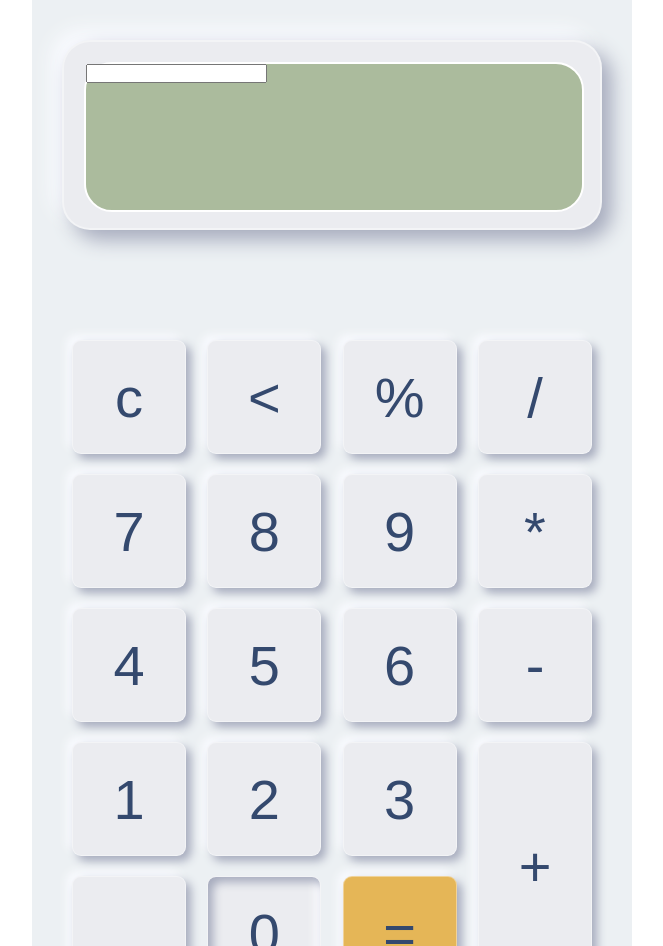
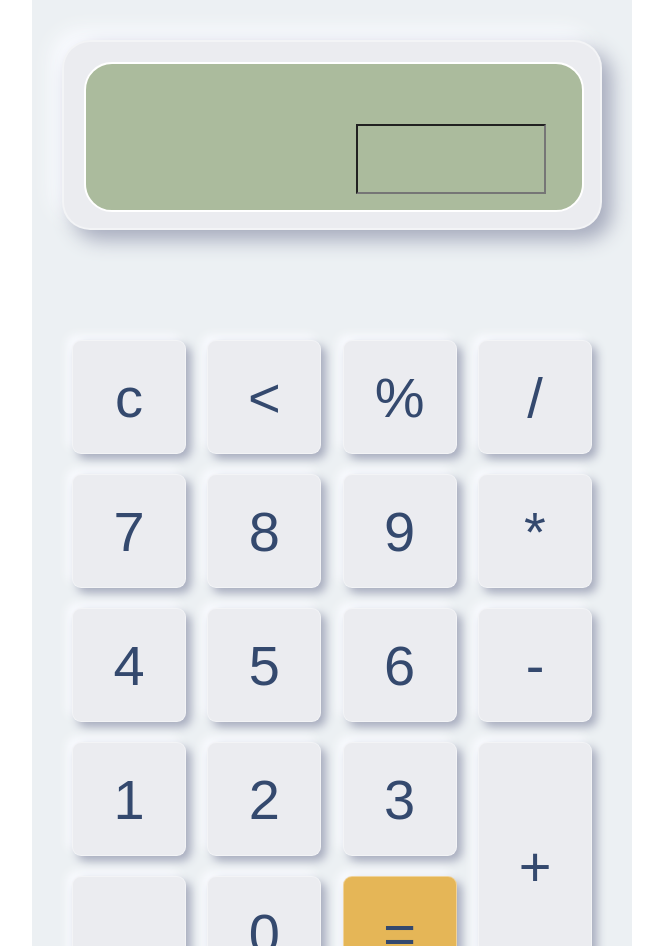
Before and after one commit to turboprasun/calcpage, a plain HTML site: page index.html in a window 1280 px wide. Shown: the part 66-1012 px from the top of the page, without its empty margins (352-1015 px from the left). Drawn offline with Linux system fonts and the light colour scheme.

Commit message:
design in process

```diff
--- a/assets/css/styles.css
+++ b/assets/css/styles.css
@@ -35,21 +35,22 @@
     height:248px;
     width:114px;
 }
-.buttons input[type="button"][name="v0"] {
-    box-shadow: inset 5px 5px 10px 0 #A6ABBD, inset -5px -5px 10px 0 #FAFBFF;
-}
 .buttons input[type="button"][name="vequal"] {
     background-color: #E5B657;
 }
 .buttons input[type="button"]:hover {
     cursor: pointer;
 }
+.buttons input[type="button"]:active {
+    box-shadow: inset 5px 5px 10px 0 #A6ABBD, inset -5px -5px 10px 0 #FAFBFF;
+    transform: scale(0.8);
+}
 .buttons {
     display: flex;
     flex-direction: row;
     margin:30px;
 }
-form .result {
+.result {
     background-color: #ABBB9D;
     border: 2px solid #FFFFFF;
     border-radius: 28px;
@@ -67,3 +68,10 @@ form .result {
     margin:30px;
     margin-bottom: 100px;
 }
+.result input {
+    background: none;
+    height:70px;
+    width:190px;
+    margin:60px 100px 40px 270px;
+    font-size: 50px;
+}
```
